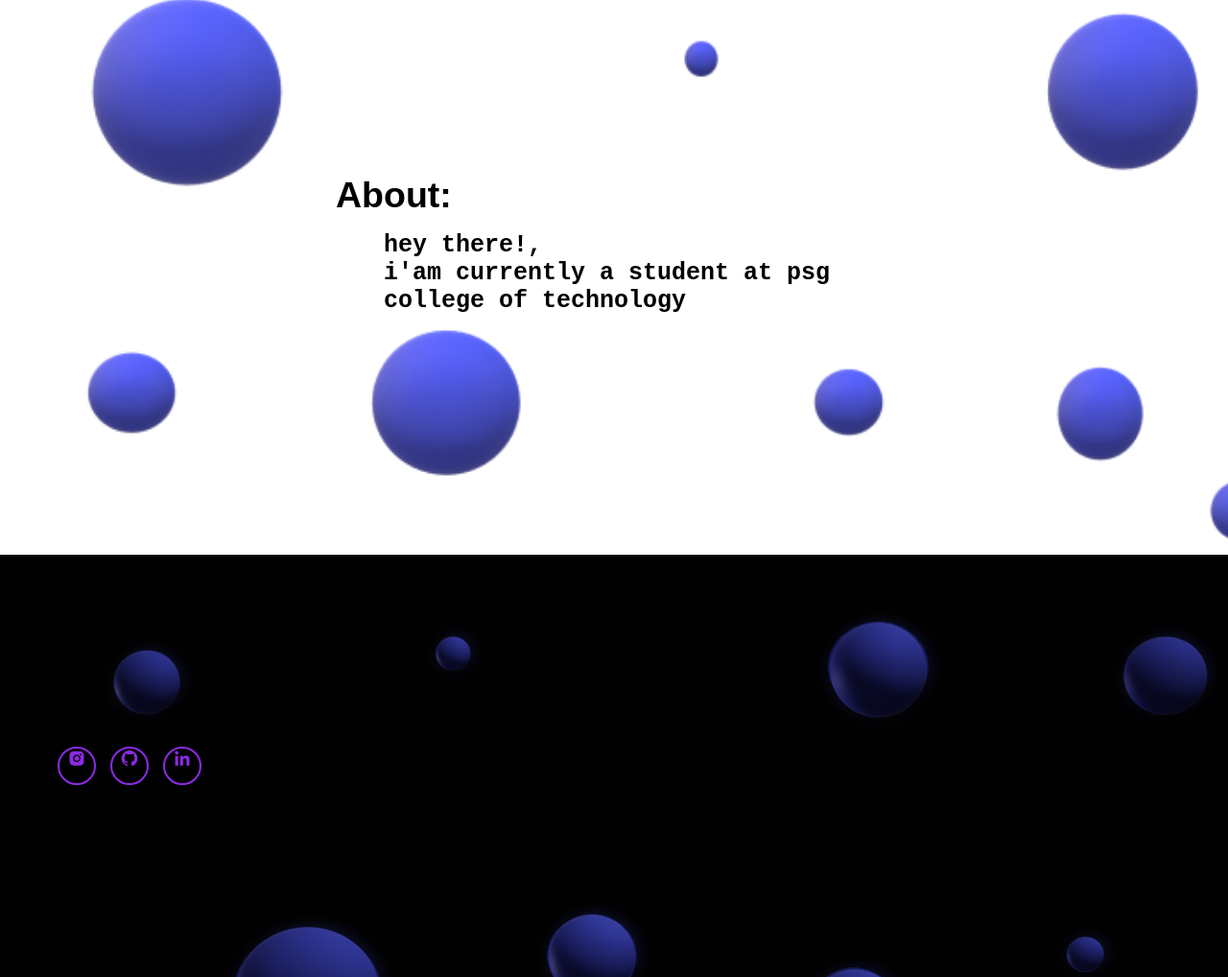
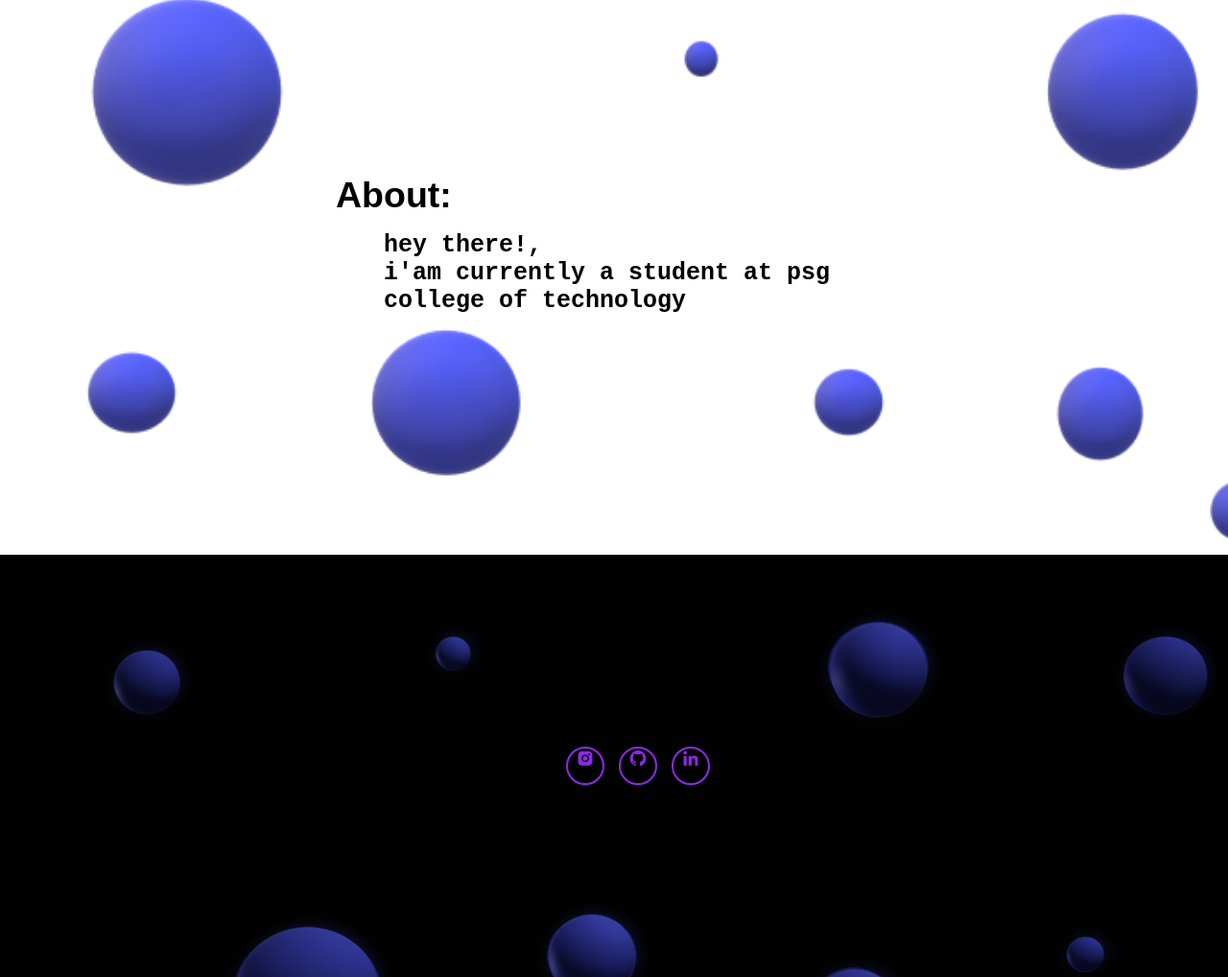
Before and after one commit to sivasanjeevs/portfolio, a plain HTML site: page index.html in a window 1280 px wide. Shown: the part 810-1828 px from the top of the page at 96% size. Drawn offline with nearby package versions, Linux system fonts and the light colour scheme.

Commit message:
Update 1.css

```diff
--- a/1.css
+++ b/1.css
@@ -133,8 +133,8 @@ html{
 .d{
     padding-top: 200px;
     align-items: center;
-    padding-left: 50px;
-    padding-right:50px;
+    padding-left: 580px;
+    padding-right:570px;
     padding-bottom: 200px;
     background-color: black;
     background-image: url("html\ 3d1.png");
```
